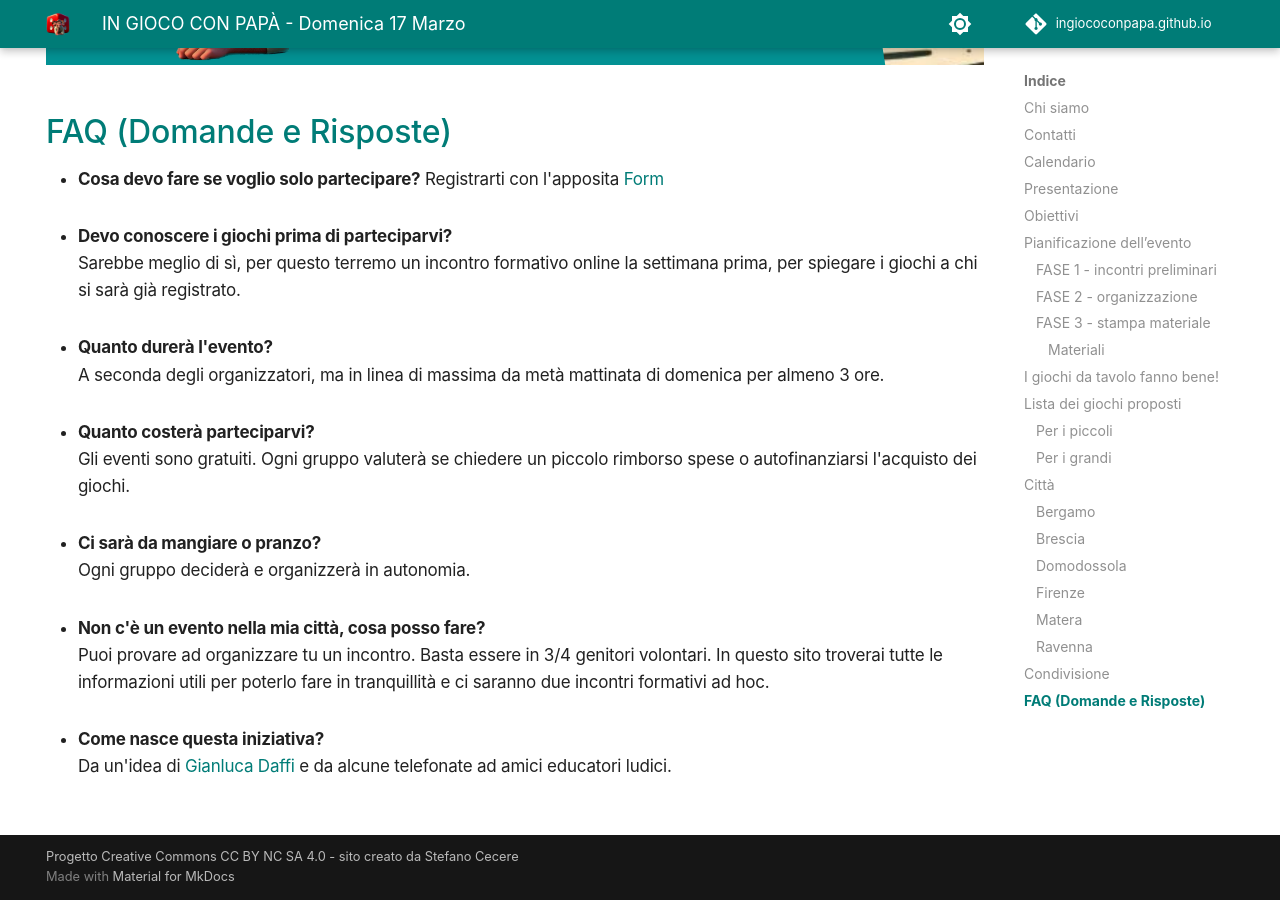
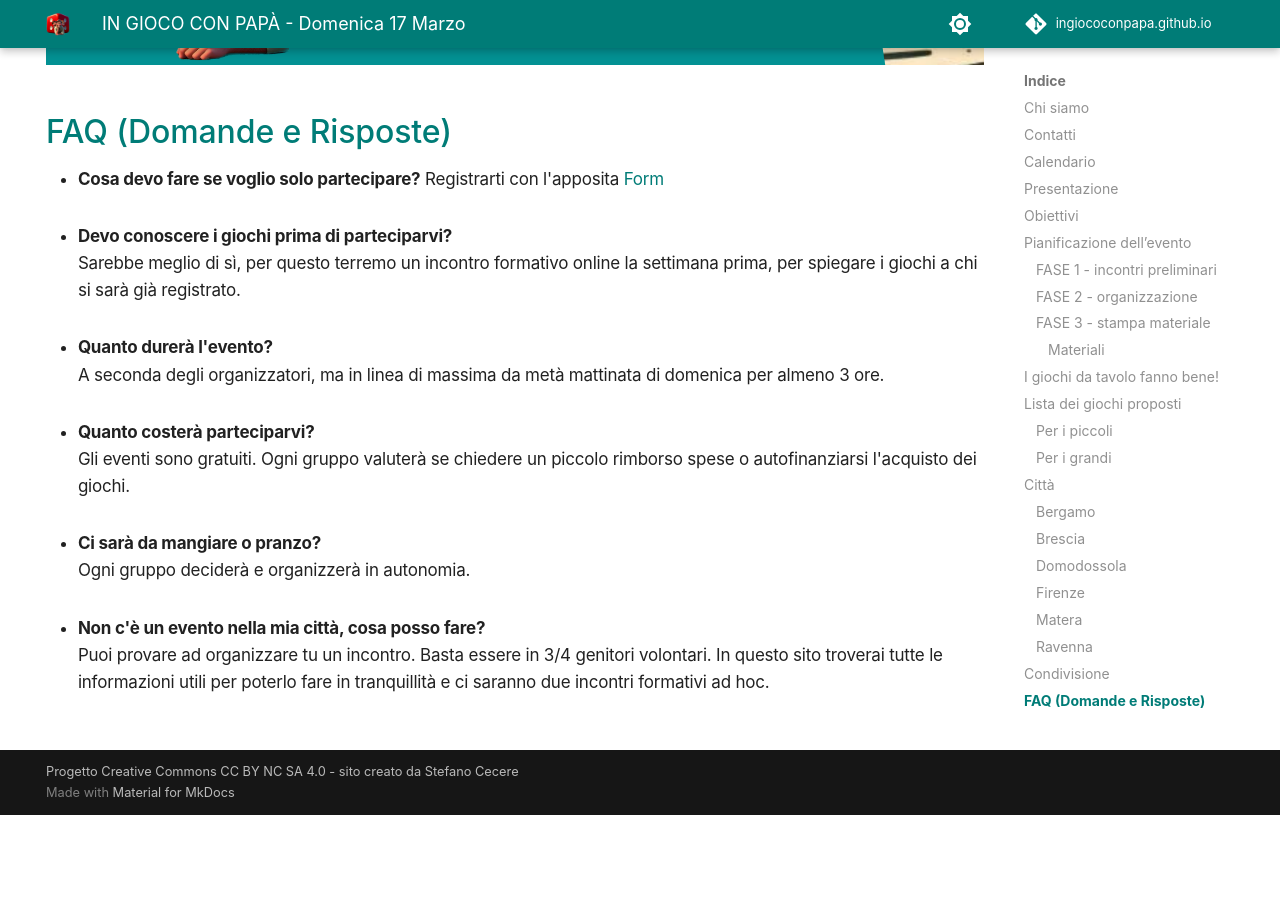
Before and after one commit to ingiococonpapa/ingiococonpapa.github.io, an MkDocs documentation site: the page built from docs/index.md, in a window 1280 px wide and 900 px high, scrolled down 8082 px. Built offline with MkDocs 1.6.1 and Material for MkDocs 9.7.7, drawn with Linux system fonts in a browser that asks for light colours; comment, search, counter and statistics services are not loaded; after the commit the page ends 8897 px from its top, so only the background shows below that.

Commit message:
Update index.md

```diff
--- a/docs/index.md
+++ b/docs/index.md
@@ -207,6 +207,3 @@ Ogni gruppo deciderà e organizzerà in autonomia.
 
 - **Non c'è un evento nella mia città, cosa posso fare?**
 Puoi provare ad organizzare tu un incontro. Basta essere in 3/4 genitori volontari. In questo sito troverai tutte le informazioni utili per poterlo fare in tranquillità e ci saranno due incontri formativi ad hoc.
-
-- **Come nasce questa iniziativa?**
-Da un'idea di [Gianluca Daffi](https://www.gianlucadaffi.it/) e da alcune telefonate ad amici educatori ludici.
```
